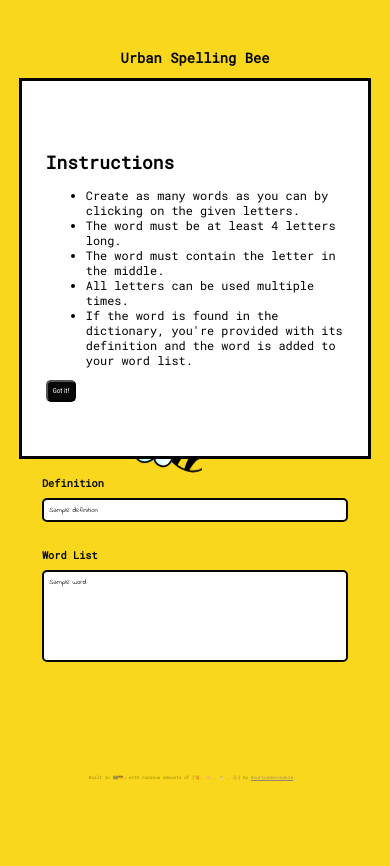
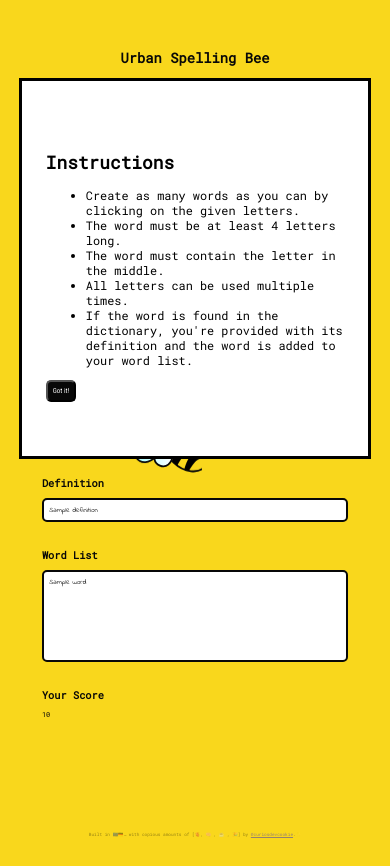
Before and after one commit to curiosdevcookie/Harvard-CS50, a Flask app: template week_11__final-project/spelling_bee/templates/index.html in a window 390 px wide. Before the commit the page ends 781 px from the top, so only its background shows below. Run offline with Flask 3, Linux system fonts and the light colour scheme; the template is opened without the code that fills it: most values are stand-ins (such as "Sample title", 1, 10 or a date in 2020).

Commit message:
Add personal user score.

```diff
--- a/week_11__final-project/spelling_bee/app.py
+++ b/week_11__final-project/spelling_bee/app.py
@@ -46,8 +46,9 @@ def index_get():
         except TypeError:
             print(f"Error processing row: {row}")
     session['words_results'] = words_results
+
     conn.close()
-
+    your_score = 0
     words = []
     conn = sqlite3.connect(PATH_TO_DATABASE)
     c = conn.cursor()
@@ -59,10 +60,11 @@ def index_get():
         word = get_word_from_wordlist(row[0])
         if word:
             words.append(word)
+            your_score = your_score + highscore(word)
 
     conn.close()
 
-    return render_template('index.html', random_seven=random_seven, words_results=words_results, b1=b1, b2=b2, b3=b3, b4=b4, b5=b5, b6=b6, b7=b7, definition=session.get('definition'), word=session.get('word'), words=words)
+    return render_template('index.html', random_seven=random_seven, words_results=words_results, b1=b1, b2=b2, b3=b3, b4=b4, b5=b5, b6=b6, b7=b7, definition=session.get('definition'), word=session.get('word'), words=words, your_score=your_score)
 
 @app.route('/', methods=['POST'])
 def index_post():
@@ -86,7 +88,7 @@ def index_post():
         flash(f"The word {term} was already found ✅", "error")
         return redirect("/")
     flash(f"The word {term} was found 🤘", "success")
-    insert_word(term)
+    insert_word_and_points(term)
     get_definition(term)
     get_word_from_wordlist(term)
 
@@ -99,17 +101,14 @@ def create_wordlist_table():
     conn = sqlite3.connect(PATH_TO_DATABASE)
     c = conn.cursor()
 
-    # Create a table if it doesn't exist
     c.execute('''
-        CREATE TABLE IF NOT EXISTS wordlist (
-            word TEXT
-        )
+        CREATE TABLE IF NOT EXISTS wordlist (word TEXT, score INTEGER);
     ''')
 
     conn.commit()
     conn.close()
 
-def insert_word(term):
+def insert_word_and_points(term):
     conn = sqlite3.connect(PATH_TO_DATABASE)
     c = conn.cursor()
 
@@ -119,8 +118,8 @@ def insert_word(term):
     if existing_row:
         print(f"The word '{term}' already exists in the database.")
     else:
-        # Insert a word into the table
-        c.execute('INSERT INTO wordlist (word) VALUES (?)', (term,))
+        # Insert a word and its points into the table
+        c.execute('INSERT INTO wordlist VALUES (?, ?)', (term, highscore(term)))
 
     conn.commit()
     conn.close()
@@ -203,3 +202,21 @@ def delete_all_words():
 
 def clear_session_definition():
     session['definition'] = None
+
+def highscore(word):
+
+    points = 0
+
+    letter_scores = {
+            "A": 1, "E": 1, "I": 1, "O": 1, "U": 1, "L": 1, "N": 1, "S": 1, "T": 1, "R": 1,
+            "D": 2, "G": 2,
+            "B": 3, "C": 3, "M": 3, "P": 3,
+            "F": 4, "H": 4, "V": 4, "W": 4, "Y": 4,
+            "K": 5,
+            "J": 8, "X": 8,
+            "Q": 10, "Z": 10
+        }
+
+    points = sum(letter_scores.get(letter, 0) for letter in word)
+
+    return points
--- a/week_11__final-project/spelling_bee/static/css/index.css
+++ b/week_11__final-project/spelling_bee/static/css/index.css
@@ -64,9 +64,9 @@ footer {
 
 main {
   display: grid;
-  grid-template-areas: "list comb input" "list comb definition" "instructions instructions .";
+  grid-template-areas: "list comb input" "list comb definition" "list comb scores" "instructions instructions .";
   grid-template-columns: 1fr 1fr 1fr;
-  grid-template-rows: 15rem 1fr 10rem;
+  grid-template-rows: 15rem 1fr 10rem 10rem;
   row-gap: 2rem;
   column-gap: 3rem;
   padding: 0 calc(3rem + 1vw);
@@ -74,10 +74,15 @@ main {
 
 @media (max-width: 768px) {
   main {
-    grid-template-areas: "comb" "input" "definition" "list" "instructions";
+    grid-template-areas: "comb" "input" "definition" "list" "scores" "instructions";
     grid-template-columns: 1fr;
     grid-template-rows: auto;
     row-gap: 1rem;
+  }
+
+  #input {
+    grid-area: input;
+    justify-self: center;
   }
 
   #instructions {
@@ -106,6 +111,10 @@ main {
 #instructions {
   grid-area: instructions;
   display: none;
+}
+
+#scores {
+  grid-area: scores;
 }
 
 @keyframes drop_into_view {
--- a/week_11__final-project/spelling_bee/static/js/index.js
+++ b/week_11__final-project/spelling_bee/static/js/index.js
@@ -34,4 +34,5 @@ if (dialog) {
     // Also an animation will be added to the section #instructions that takes 3 seconds:
     instructions.style.animation = 'drop_into_view 3s';
   });
+
 }
--- a/week_11__final-project/spelling_bee/templates/index.html
+++ b/week_11__final-project/spelling_bee/templates/index.html
@@ -294,6 +294,13 @@
         </p>
       </section>
 
+      <section id = "scores">
+        <h2>Your Score</h2>
+        <p id='score-area'>
+          {{ your_score }}
+        </p>
+      </section>
+
       <section id='word-list'>
         <h2>Word List</h2>
         <ul id='word-list-ul'>
```
